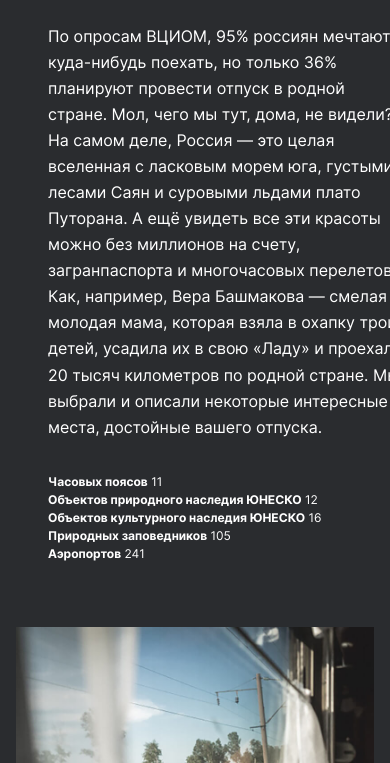
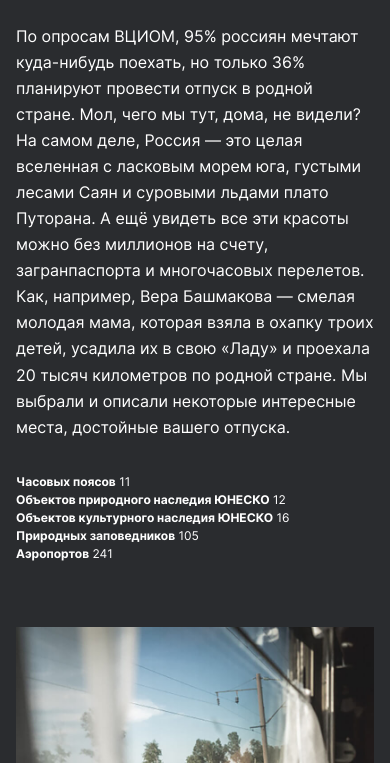
Before and after one commit to ZuevMV/russian-travel, a plain HTML site: page index.html in a window 390 px wide. Shown: the part 711-1474 px from the top of the page. Drawn offline with Linux system fonts and the light colour scheme.

Commit message:
Код-ревью3 доработки

```diff
--- a/blocks/intro/intro.css
+++ b/blocks/intro/intro.css
@@ -13,13 +13,13 @@
 @media all and (max-width: 968px) {
   .intro {
     max-width: calc(100% - 48px);
-    margin-top: 88px;
+    margin: 88px 24px 0px;
   }
 }
 
 @media all and (max-width: 442px) {
   .intro {
     max-width: calc(100% - 32px);
-    margin-top: 64px;
+    margin: 64px 16px 0px;
   }
 }
--- a/blocks/lead/lead.css
+++ b/blocks/lead/lead.css
@@ -1,6 +1,6 @@
 .lead {
   width: 100%;
-  max-width: 984px;
+  max-width: calc(100% - 296px);
   margin: auto;
   margin-top: 56px;
 }
```
